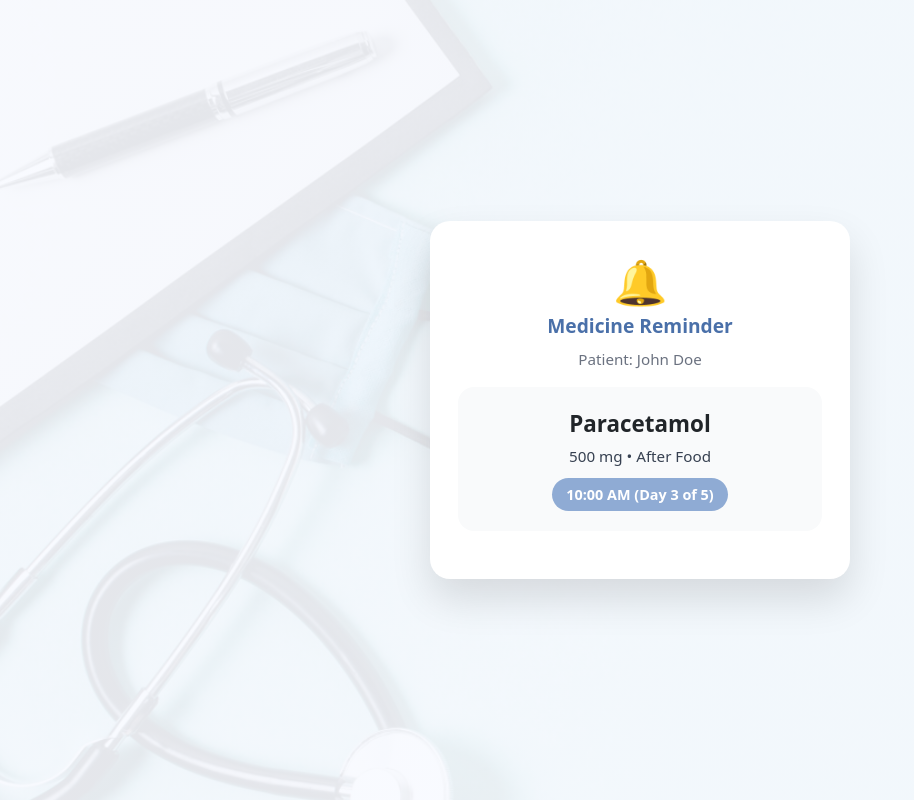
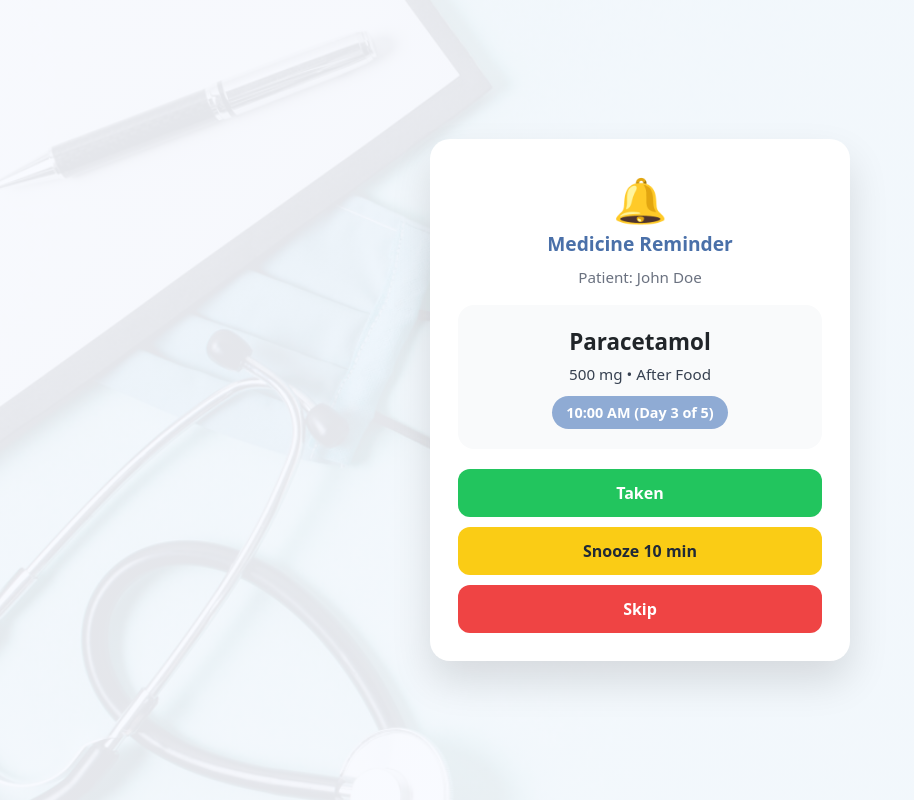
Before and after one commit to FaheemaTamton/EasyHeal, a Django app: template backend/templates/alarm_ringing.html in a window 1280 px wide. Shown: the whole page, without its empty margins (0-914 px from the left). Run offline with Django 5.2, Linux system fonts and the light colour scheme; the template is opened without the code that fills it, so the values that code supplies are empty.

Commit message:
Update EasyHeal

```diff
--- a/backend/templates/alarm_ringing.html
+++ b/backend/templates/alarm_ringing.html
@@ -144,6 +144,13 @@ body {
     <div class="time-badge">10:00 AM (Day 3 of 5)</div>
   </div>
 
+  <div class="alarm-actions">
+    <button class="btn-taken" id="takenBtn">Taken</button>
+    <button class="btn-snooze" id="snoozeBtn">Snooze 10 min</button>
+    <button class="btn-skip" id="skipBtn">Skip</button>
+  </div>
+
+</div>
 
 <script>
 const alarmSound = new Audio("{% static 'sounds/alarm.mp3' %}");
```
Also changed, not shown: backend/templates/my_account.html (+8 -0 lines).
